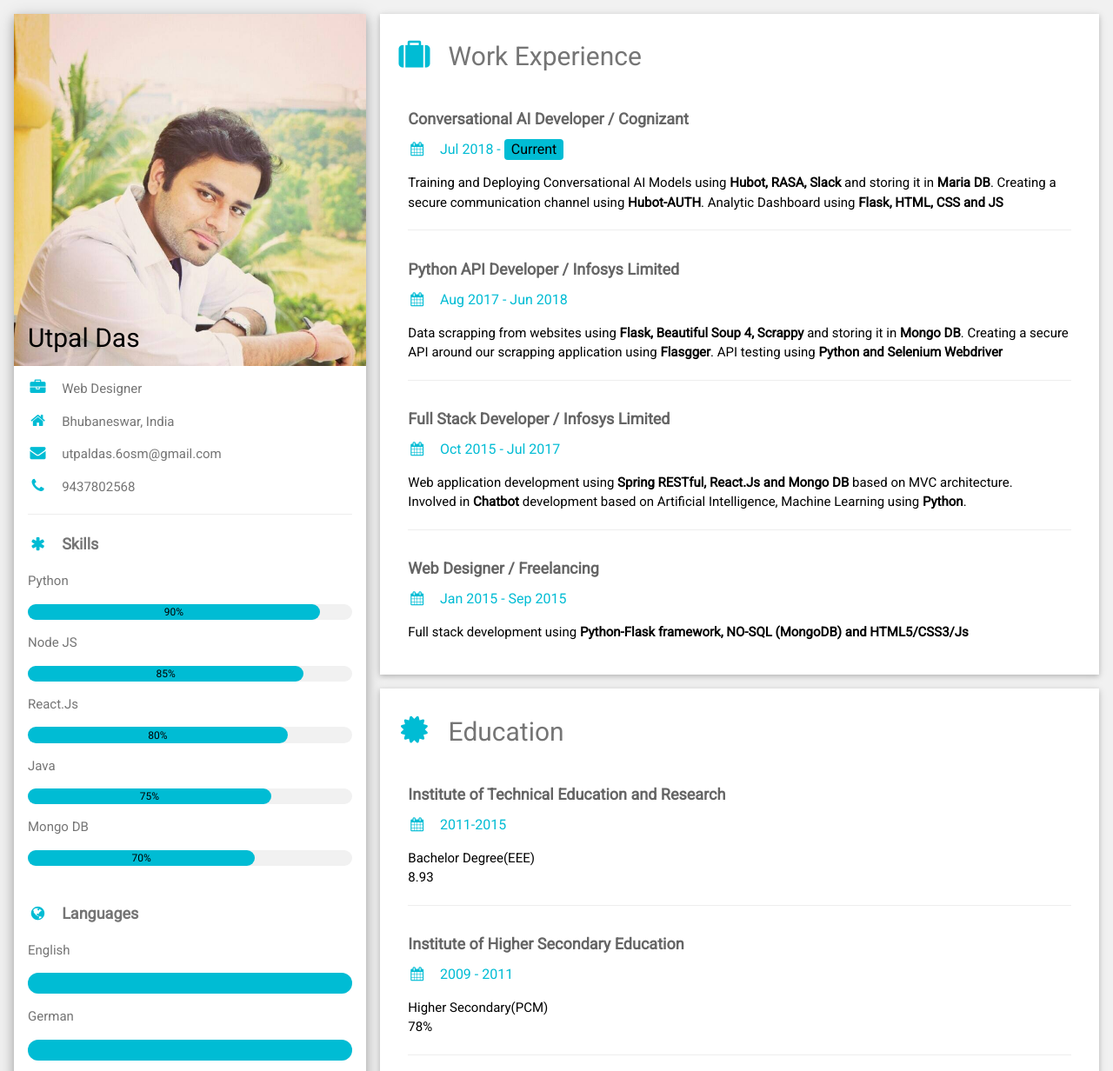
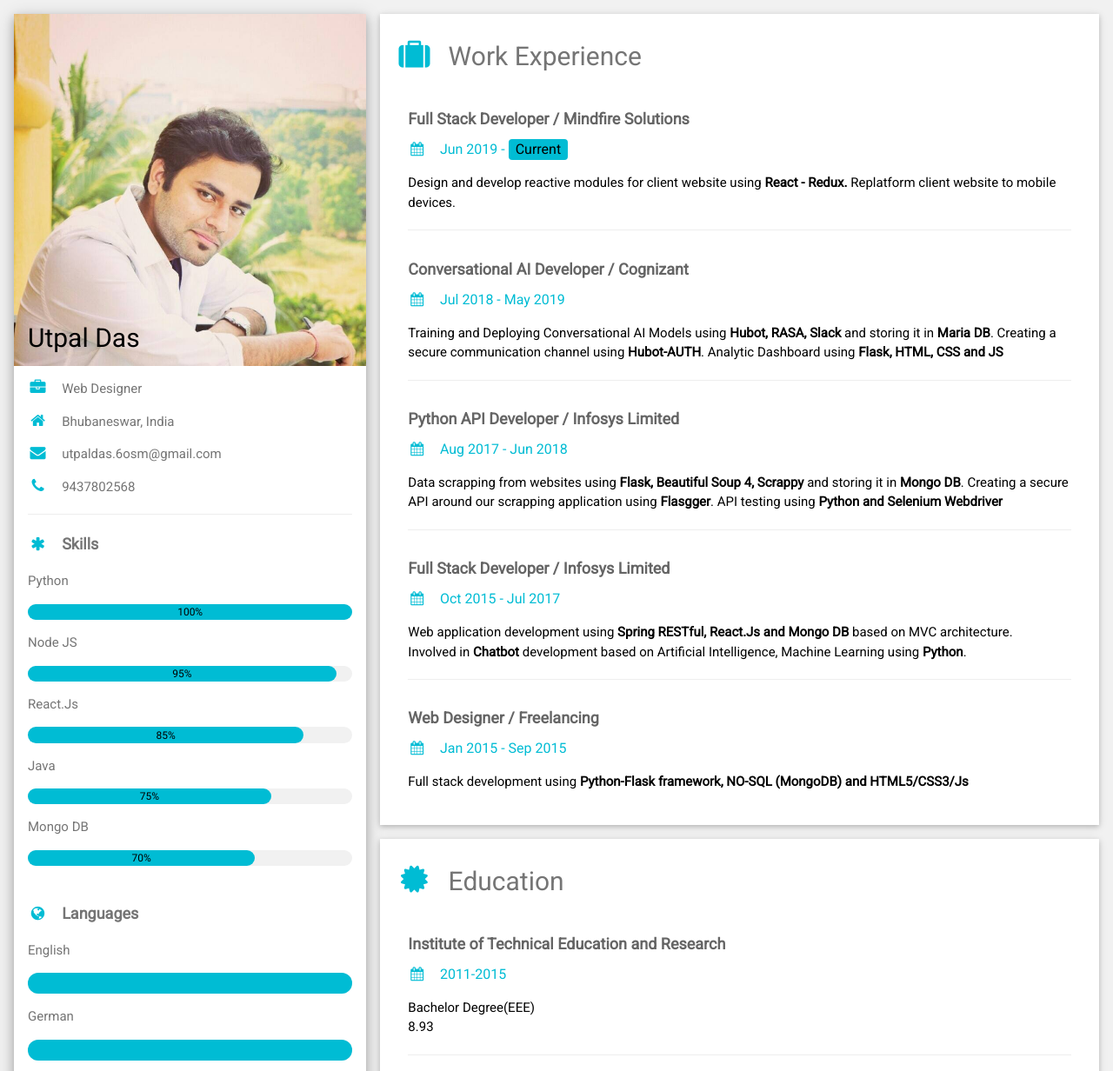
Before and after one commit to UtpalDas6/Visual-CV, a plain HTML site: page index.html in a window 1280 px wide. Shown: the top 1232 px of the page at 87% size. Drawn offline with nearby package versions, Linux system fonts and the light colour scheme.

Commit message:
Update index.html

```diff
--- a/index.html
+++ b/index.html
@@ -37,18 +37,18 @@ html,body,h1,h2,h3,h4,h5,h6 {font-family: "Roboto", sans-serif}
           <p class="w3-large"><b><i class="fa fa-asterisk fa-fw w3-margin-right w3-text-cyan"></i>Skills</b></p>
           <p>Python</p>
           <div class="w3-light-grey w3-round-xlarge w3-small">
-            <div class="w3-container w3-center w3-round-xlarge w3-cyan" style="width:90%">90%</div>
+            <div class="w3-container w3-center w3-round-xlarge w3-cyan" style="width:100%">100%</div>
           </div>
           <p>Node JS</p>
           <div class="w3-light-grey w3-round-xlarge w3-small">
-            <div class="w3-container w3-center w3-round-xlarge w3-cyan" style="width:85%">
-              <div class="w3-center w3-text-black">85%</div>
+            <div class="w3-container w3-center w3-round-xlarge w3-cyan" style="width:95%">
+              <div class="w3-center w3-text-black">95%</div>
             </div>
           </div>
           <p>React.Js</p>
           <div class="w3-light-grey w3-round-xlarge w3-small">
-            <div class="w3-container w3-center w3-round-xlarge w3-cyan" style="width:80%">
-              <div class="w3-center w3-text-black">80%</div>
+            <div class="w3-container w3-center w3-round-xlarge w3-cyan" style="width:85%">
+              <div class="w3-center w3-text-black">85%</div>
             </div>
           </div>
           <p>Java</p>
@@ -91,8 +91,14 @@ html,body,h1,h2,h3,h4,h5,h6 {font-family: "Roboto", sans-serif}
       <div class="w3-container w3-card w3-white w3-margin-bottom">
         <h2 class="w3-text-grey w3-padding-16"><i class="fa fa-suitcase fa-fw w3-margin-right w3-xxlarge w3-text-cyan"></i>Work Experience</h2>
         <div class="w3-container">
+          <h5 class="w3-opacity"><b>Full Stack Developer / Mindfire Solutions</b></h5>
+          <h6 class="w3-text-cyan"><i class="fa fa-calendar fa-fw w3-margin-right"></i>Jun 2019 - <span class="w3-tag w3-cyan w3-round">Current</span></h6>
+          <p>Design and develop reactive modules for client website using <strong> React - Redux.</strong> Replatform client website to mobile devices.</p>
+          <hr>
+        </div>
+        <div class="w3-container">
           <h5 class="w3-opacity"><b>Conversational AI Developer / Cognizant</b></h5>
-          <h6 class="w3-text-cyan"><i class="fa fa-calendar fa-fw w3-margin-right"></i>Jul 2018 - <span class="w3-tag w3-cyan w3-round">Current</span></h6>
+          <h6 class="w3-text-cyan"><i class="fa fa-calendar fa-fw w3-margin-right"></i>Jul 2018 - May 2019</h6>
           <p>Training and Deploying Conversational AI Models using<strong> Hubot, RASA, Slack</strong> and storing it in <strong>Maria DB</strong>. Creating a secure communication channel using <strong>Hubot-AUTH</strong>. Analytic Dashboard using <strong>Flask, HTML, CSS and JS</strong></p>
           <hr>
         </div>
```
